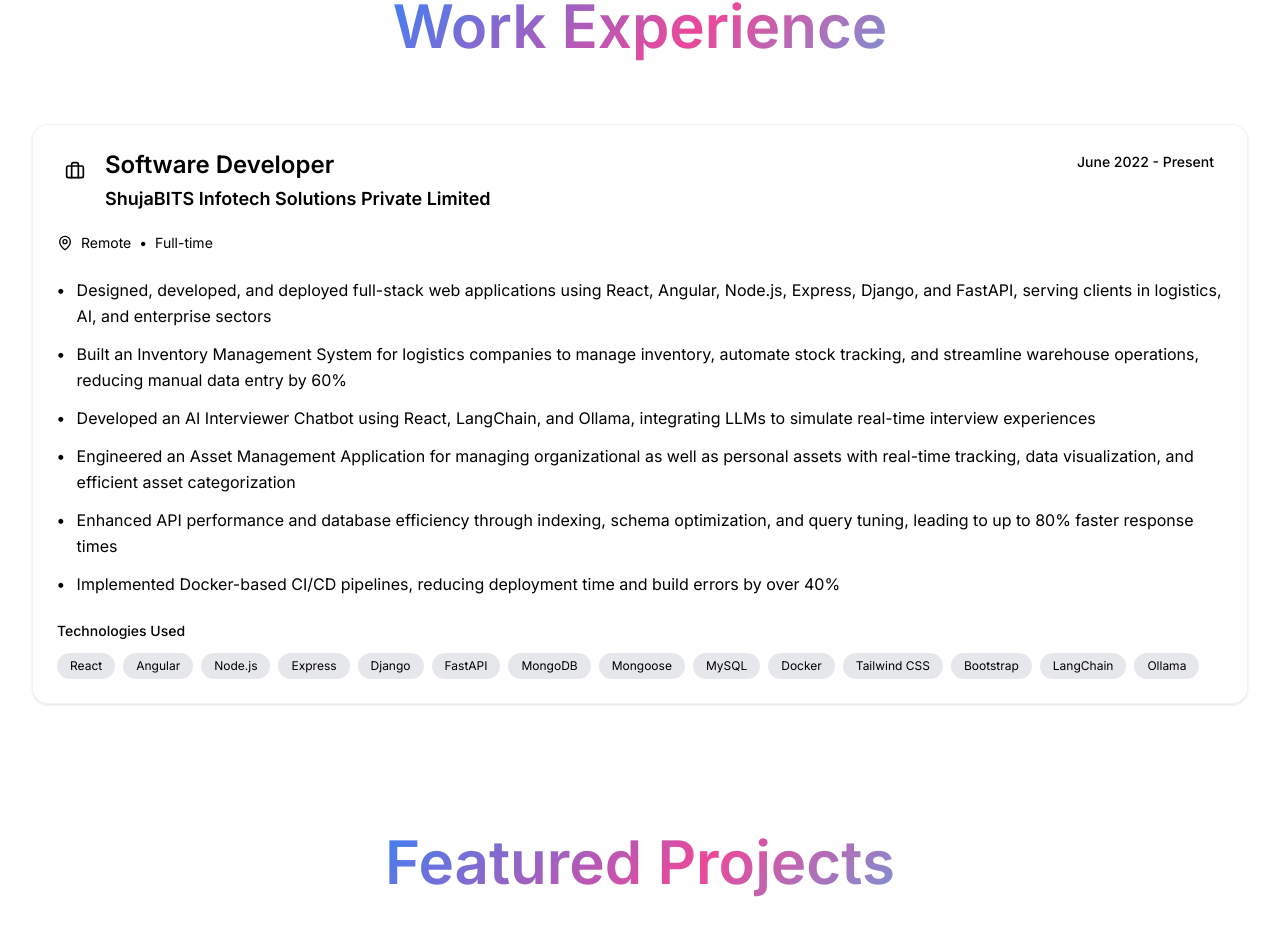
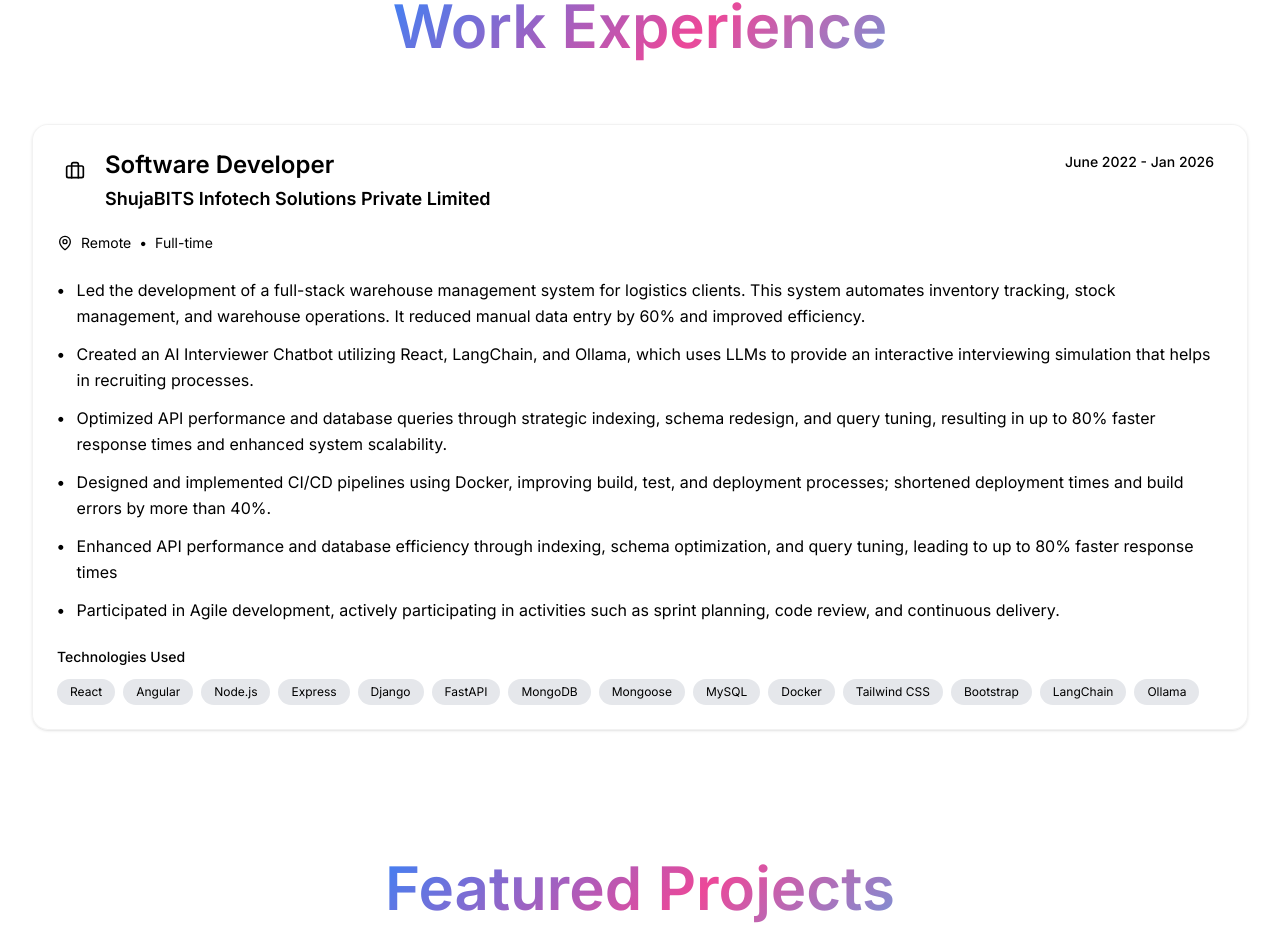
Before and after one commit to mohammadtanim24h/mohammad-tanim-portfolio-v2, a Next.js app: page / in a window 1280 px wide. Shown: the part 3350-4296 px from the top of the page. Built offline with nearby package versions, Linux system fonts and the light colour scheme.

Commit message:
updated experience section

```diff
--- a/components/Experience.tsx
+++ b/components/Experience.tsx
@@ -21,16 +21,16 @@
     {
         title: "Software Developer",
         company: "ShujaBITS Infotech Solutions Private Limited",
-        period: "June 2022 - Present",
+        period: "June 2022 - Jan 2026",
         location: "Remote",
         employmentType: "Full-time",
         description: [
-            "Designed, developed, and deployed full-stack web applications using React, Angular, Node.js, Express, Django, and FastAPI, serving clients in logistics, AI, and enterprise sectors",
-            "Built an Inventory Management System for logistics companies to manage inventory, automate stock tracking, and streamline warehouse operations, reducing manual data entry by 60%",
-            "Developed an AI Interviewer Chatbot using React, LangChain, and Ollama, integrating LLMs to simulate real-time interview experiences",
-            "Engineered an Asset Management Application for managing organizational as well as personal assets with real-time tracking, data visualization, and efficient asset categorization",
+            "Led the development of a full-stack warehouse management system for logistics clients. This system automates inventory tracking, stock management, and warehouse operations. It reduced manual data entry by 60% and improved efficiency.",
+            "Created an AI Interviewer Chatbot utilizing React, LangChain, and Ollama, which uses LLMs to provide an interactive interviewing simulation that helps in recruiting processes.",
+            "Optimized API performance and database queries through strategic indexing, schema redesign, and query tuning, resulting in up to 80% faster response times and enhanced system scalability.",
+            "Designed and implemented CI/CD pipelines using Docker, improving build, test, and deployment processes; shortened deployment times and build errors by more than 40%.",
             "Enhanced API performance and database efficiency through indexing, schema optimization, and query tuning, leading to up to 80% faster response times",
-            "Implemented Docker-based CI/CD pipelines, reducing deployment time and build errors by over 40%",
+            "Participated in Agile development, actively participating in activities such as sprint planning, code review, and continuous delivery.",
         ],
         technologies: [
             "React",
@@ -128,7 +128,7 @@
                                                     >
                                                         {tech}
                                                     </Badge>
-                                                )
+                                                ),
                                             )}
                                         </div>
                                     </div>
```
